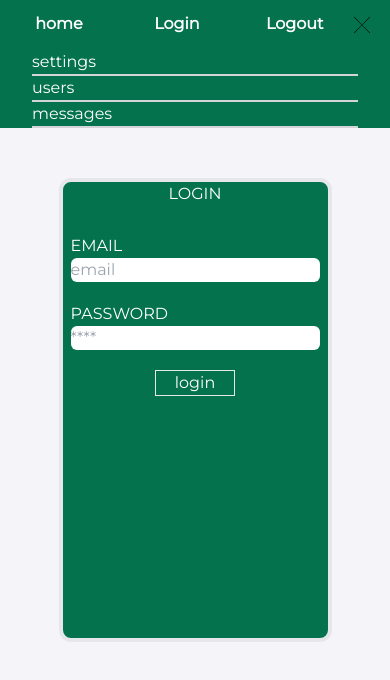
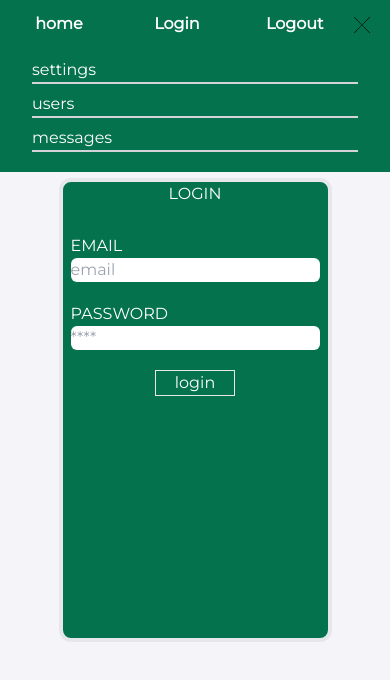
Before and after one commit to Openpalms/network-ts, a React (Create React App) app: page /login in a window 390 px wide. Both pictures are taken after a click on the picture 371 px from the left and 25 px from the top of the page. Shown: the top 680 px of the page. Built offline with nearby package versions, Linux system fonts and the light colour scheme; no server answers.

Commit message:
fixed styling on mobile screens

```diff
--- a/src/App.tsx
+++ b/src/App.tsx
@@ -52,6 +52,14 @@ function App() {
             }
           />
           <Route
+            path="/*"
+            element={
+              <LoginRoute>
+                <LoginPage />
+              </LoginRoute>
+            }
+          />
+          <Route
             path="/settings"
             element={
               <ProtectedRoute>
--- a/src/components/Chat.tsx
+++ b/src/components/Chat.tsx
@@ -7,6 +7,8 @@ import { IMessage } from '../Types/Message';
 import { doc, onSnapshot } from 'firebase/firestore';
 import { ChatIdProps } from '../Types/Props';
 import loader from '../assets/images/loader.svg';
+import arrowBack from '../assets/images/arrowBack.svg';
+
 function Chat({ id, setId }: ChatIdProps) {
   const [message, setMessage] = useState('');
   const [dialog, setDialog] = useState<IMessage[]>([]);
@@ -41,7 +43,7 @@ function Chat({ id, setId }: ChatIdProps) {
           className="absolute top-0 z-10 cursor-pointer md:hidden"
           onClick={() => setId!('')}
         >
-          ←
+          <img src={arrowBack} alt="go_back" className="h-14 " />
         </p>
         <div className="flex flex-col overflow-scroll mb-5 ">
           {loading && (
--- a/src/components/Navbar.tsx
+++ b/src/components/Navbar.tsx
@@ -63,17 +63,17 @@ const Navbar = () => {
       ${!drop && 'hidden'}
       `}
       >
-        <li className="border-b-2 border-zinc-300 w-full">
+        <li className="border-b-2 border-zinc-300 w-full mt-2   ">
           <Link to={'/settings'} onClick={closeDrop}>
             settings
           </Link>
         </li>
-        <li className="border-b-2 border-zinc-300 w-full">
+        <li className="border-b-2 border-zinc-300 w-full mt-2">
           <Link to={'/users'} onClick={closeDrop}>
             users
           </Link>
         </li>
-        <li className="border-b-2 border-zinc-300 w-full">
+        <li className="border-b-2 border-zinc-300 w-full mb-5 mt-2 ">
           <Link to={'/messages'} onClick={closeDrop}>
             messages
           </Link>
--- a/src/pages/MainPage.tsx
+++ b/src/pages/MainPage.tsx
@@ -65,7 +65,7 @@ const MainPage = () => {
 
   return (
     <>
-      <div className="  bg-[#04724D]  rounded-xl flex justify-around flex-col xl:flex-row ">
+      <div className="  bg-[#04724D]  rounded-xl flex justify-around flex-col xl:flex-row  ">
         {loading && (
           <img
             src={loader}
@@ -73,13 +73,13 @@ const MainPage = () => {
             className="h-[50%] w-[50%] self-center"
           />
         )}
-        <div className="flex flex-col justify-start w-fit m-10 ml-16  text-white">
+        <div className="flex flex-col justify-start w-fit m-10 text-white self-center ">
           <p className="font-bold text-2xl text-center">
             {user && user.fullname}, {user && user.age}
           </p>
           <img
             src={user.url || defaultImage}
-            className="w-[170px] h-40 rounded-md"
+            className="w-[170px] h-40 rounded-md self-center"
             alt="avatar"
           />
           <p className="text-center">
```
Also changed, not shown: src/assets/images/arrowBack.svg (added).
